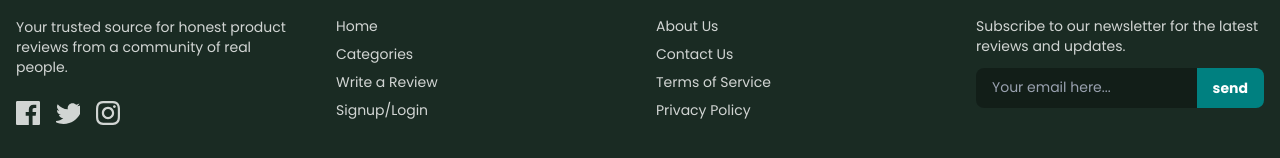
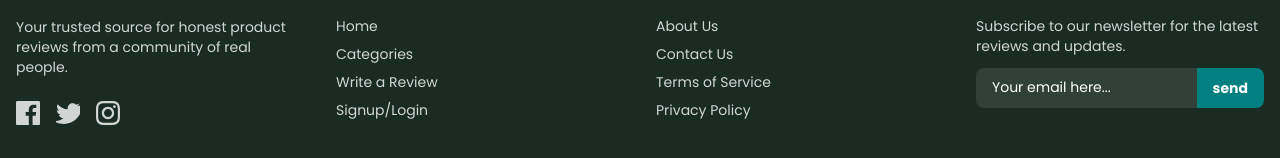
Before and after one commit to kader009/trustedge, a Next.js app: page / in a window 1280 px wide. Shown: the part 1421-1579 px from the top of the page. Built offline with nearby package versions, Linux system fonts and the light colour scheme; no server answers.

Commit message:
button and input field contrast adjust

```diff
--- a/src/components/shared/Footer.tsx
+++ b/src/components/shared/Footer.tsx
@@ -122,14 +122,16 @@ const Footer = () => {
             </p>
             <form className="flex">
               <input
-                className="form-input flex w-full min-w-0 flex-1 resize-none overflow-hidden rounded-l-lg text-text-light dark:text-white focus:outline-0 focus:ring-2 focus:ring-primary/50 border-0 bg-black/30 dark:bg-white/5 h-10 placeholder:text-gray-400 px-4 text-sm font-normal leading-normal"
+                className="form-input flex w-full min-w-0 flex-1 resize-none overflow-hidden rounded-l-lg text-text-light dark:text-white focus:outline-0 focus:ring-2 focus:ring-primary/50 border-0 bg-white/10 dark:bg-white/5 h-10 placeholder:text-white px-4 text-sm font-normal leading-normal"
                 placeholder="Your email here..."
                 type="email"
                 required
+                aria-label="Email address for newsletter subscription"
               />
               <button
                 className="flex items-center justify-center rounded-r-lg h-10 px-4 bg-primary text-white text-sm font-bold hover:opacity-90 transition-opacity cursor-pointer"
                 type="submit"
+                aria-label="Subscribe to newsletter"
               >
                 send
               </button>
```
